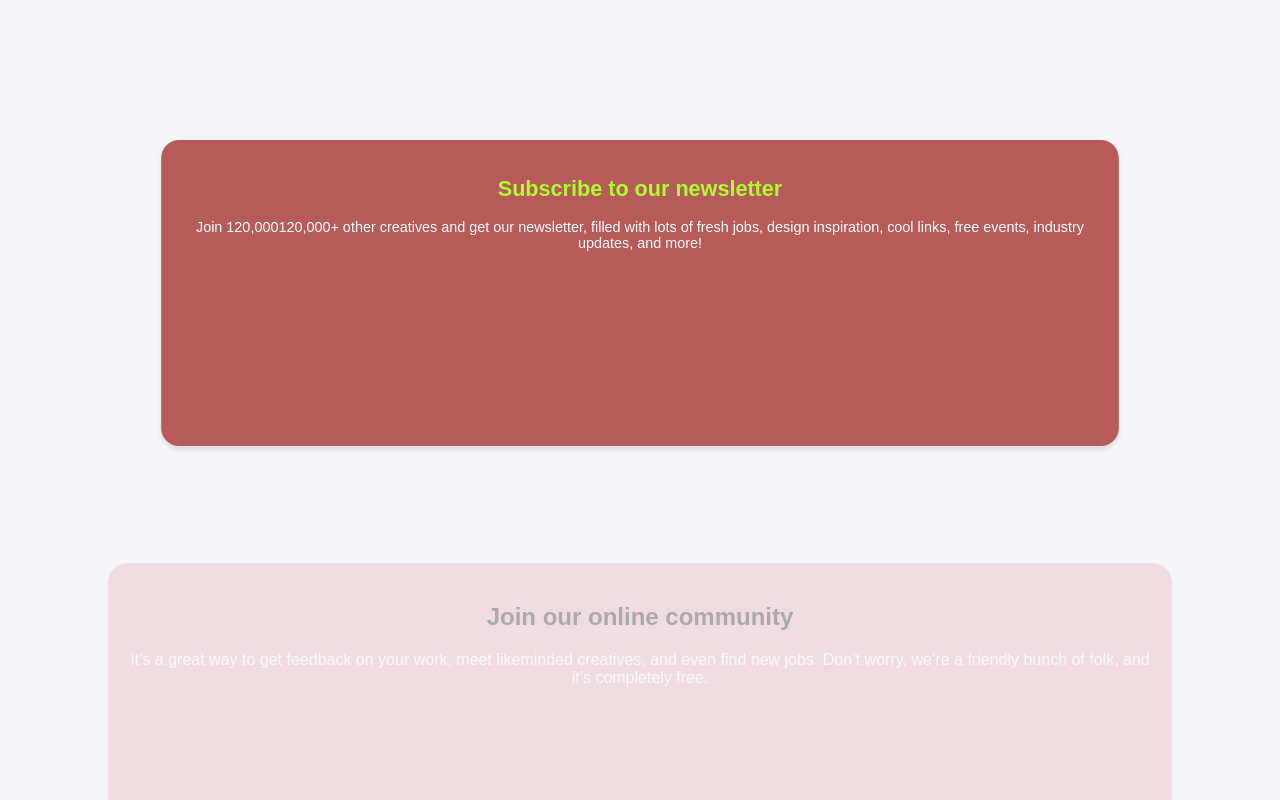
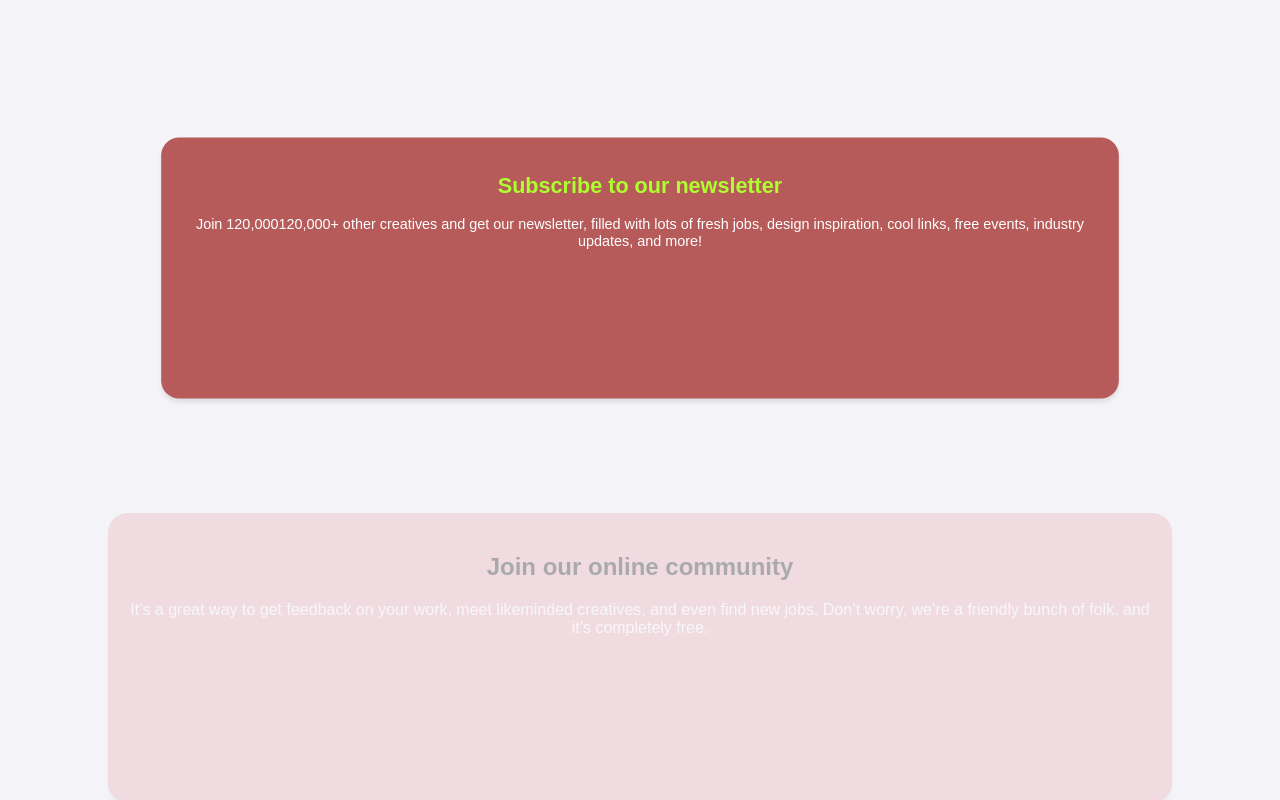
Before and after one commit to anujameria/assignment, a plain HTML site: page index.html in a window 1280 px wide. Shown: the part 800-1600 px from the top of the page. Drawn offline with Linux system fonts and the light colour scheme.

Commit message:
Assignment1

```diff
--- a/styles.css
+++ b/styles.css
@@ -79,8 +79,8 @@ button.active {
     position: sticky;
     z-index: -1;
     width: 80%;
-    top: 30%;
-    height: 300px;
+    top: 40%;
+    height: 250px;
     margin: 50px 0;
     padding: 20px;
     background-color: rgb(230, 166, 166);
```
